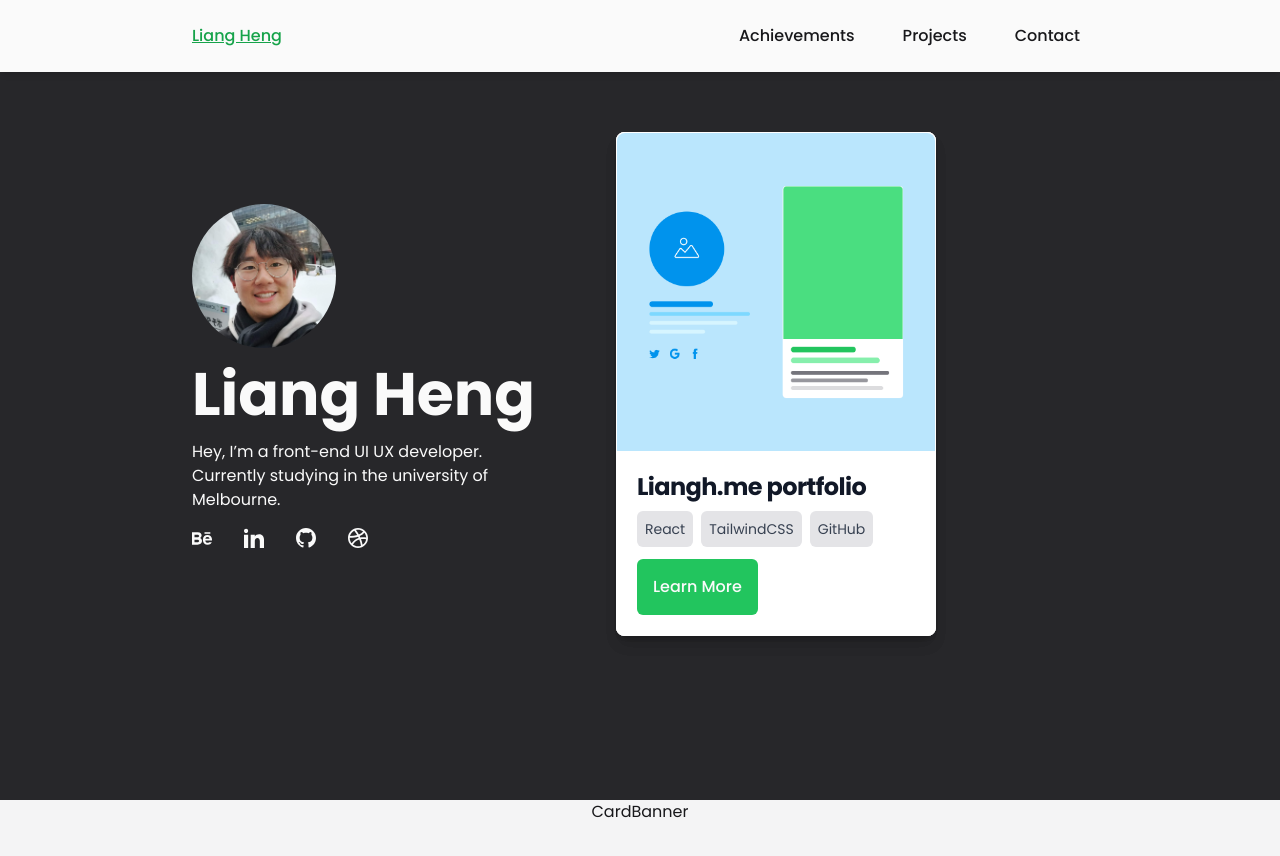
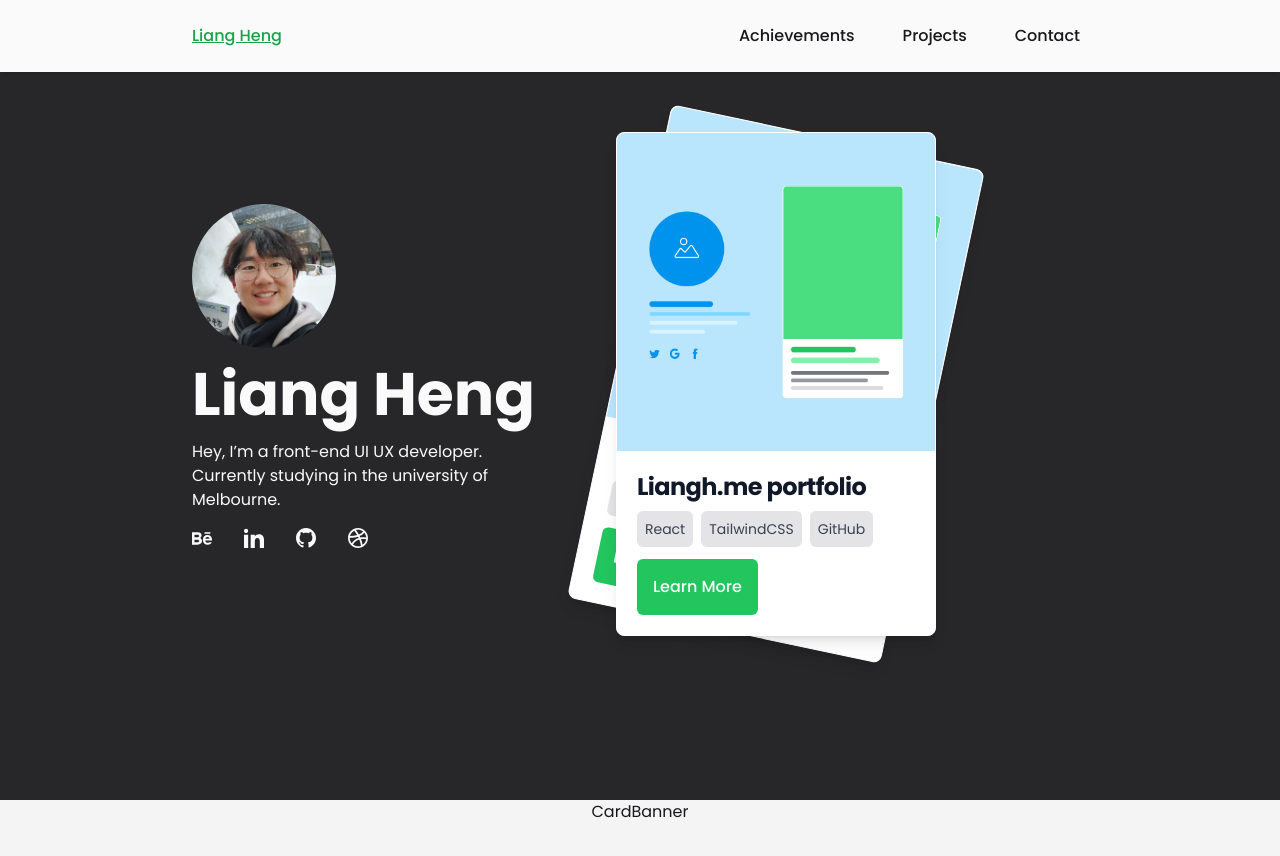
Before and after one commit to e3lo/liangh.me, a React (Vite) app: page / in a window 1280 px wide. Shown: the top 856 px of the page. Built offline with nearby package versions, Linux system fonts and the light colour scheme.

Commit message:
Added angle tilt for cards

```diff
--- a/src/components/HeroBanner.tsx
+++ b/src/components/HeroBanner.tsx
@@ -11,7 +11,7 @@ const HeroBanner = () => {
   const constraintsRef = useRef(null);
 
   return (
-    <div ref={constraintsRef} className=" w-full h-full">
+    <div ref={constraintsRef} className="w-full h-full">
       <div className="h-full flex flex-col md:flex-row max-w-4xl mx-32 xl:m-auto mt-20 pb-8 gap-16 items-center">
         <div className="md:basis-1/">
           <img className="rounded-full max-h-36" src={profilePic}></img>
@@ -89,9 +89,9 @@ const HeroBanner = () => {
             dragConstraints={constraintsRef}
             dragMomentum={false}
             whileDrag={{ scale: 1.05 }}
-            className="absolute top-1/2 -translate-y-1/2"
+            className="absolute top-1/2"
           >
-            <div className="max-w-xs">
+            <div className="max-w-xs -translate-y-1/2 rotate-12">
               <ProjectCard
                 points={["React", "TailwindCSS", "GitHub"]}
                 image={project1Img}
@@ -100,14 +100,15 @@ const HeroBanner = () => {
               />
             </div>
           </motion.div>
+
           <motion.div
             drag
             dragConstraints={constraintsRef}
             dragMomentum={false}
             whileDrag={{ scale: 1.05 }}
-            className="absolute absolute top-1/2 -translate-y-1/2"
+            className="absolute top-1/2"
           >
-            <div className="max-w-xs">
+            <div className="max-w-xs -translate-y-1/2">
               <ProjectCard
                 points={["React", "TailwindCSS", "GitHub"]}
                 image={project1Img}
--- a/src/components/ProjectCard.tsx
+++ b/src/components/ProjectCard.tsx
@@ -10,6 +10,7 @@ interface Props {
 }
 
 const ProjectCard = ({ points, image, animation, title }: Props) => {
+  const ANIMATION = false;
   const projectLink = "/Projects/" + title;
 
   const [animationState, setAnimationState] = useState(false);
@@ -27,7 +28,9 @@ const ProjectCard = ({ points, image, animation, title }: Props) => {
         className="card rounded-t-lg w-full"
         src={animationState ? animation : image}
         alt=""
-        onMouseEnter={startAnimation}
+        onMouseEnter={() => {
+          ANIMATION && startAnimation;
+        }}
       />
       <div className="p-5">
         <h5 className="mb-2 text-2xl font-bold tracking-tight text-gray-900">
```
